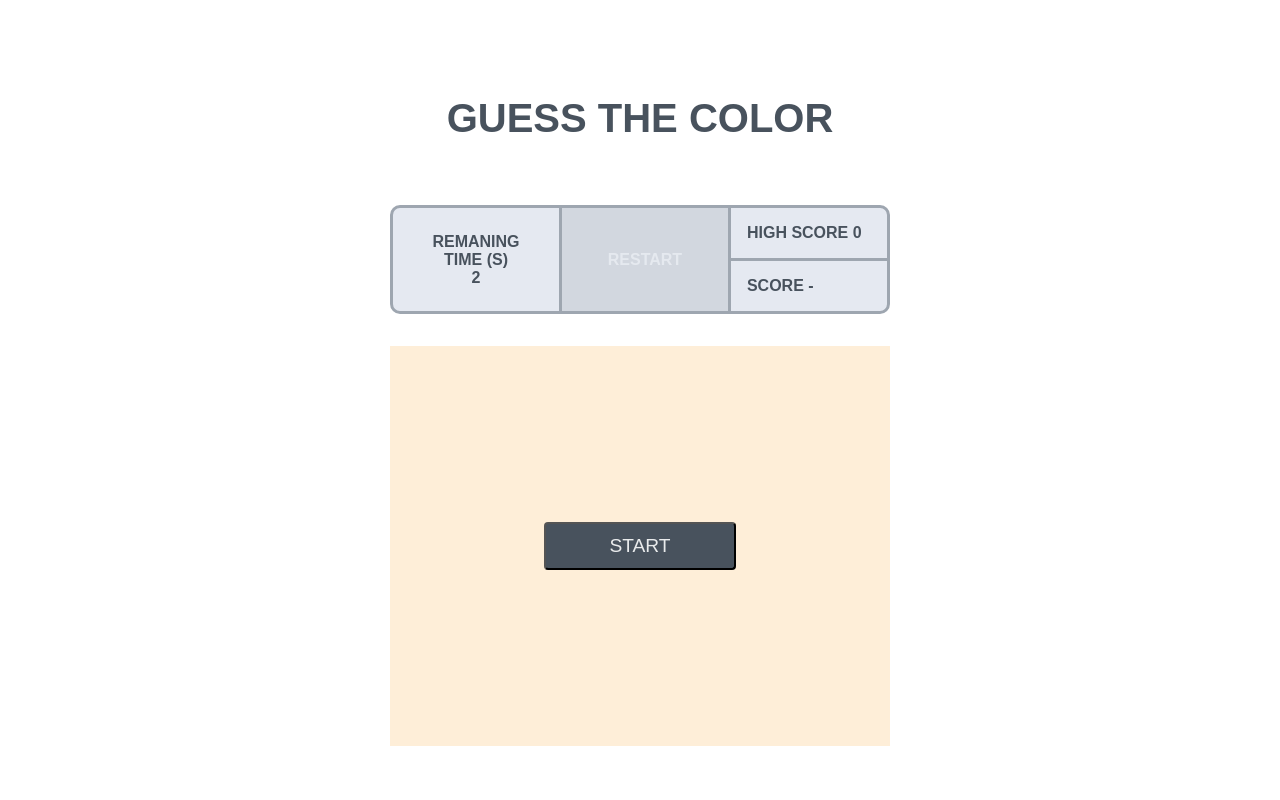
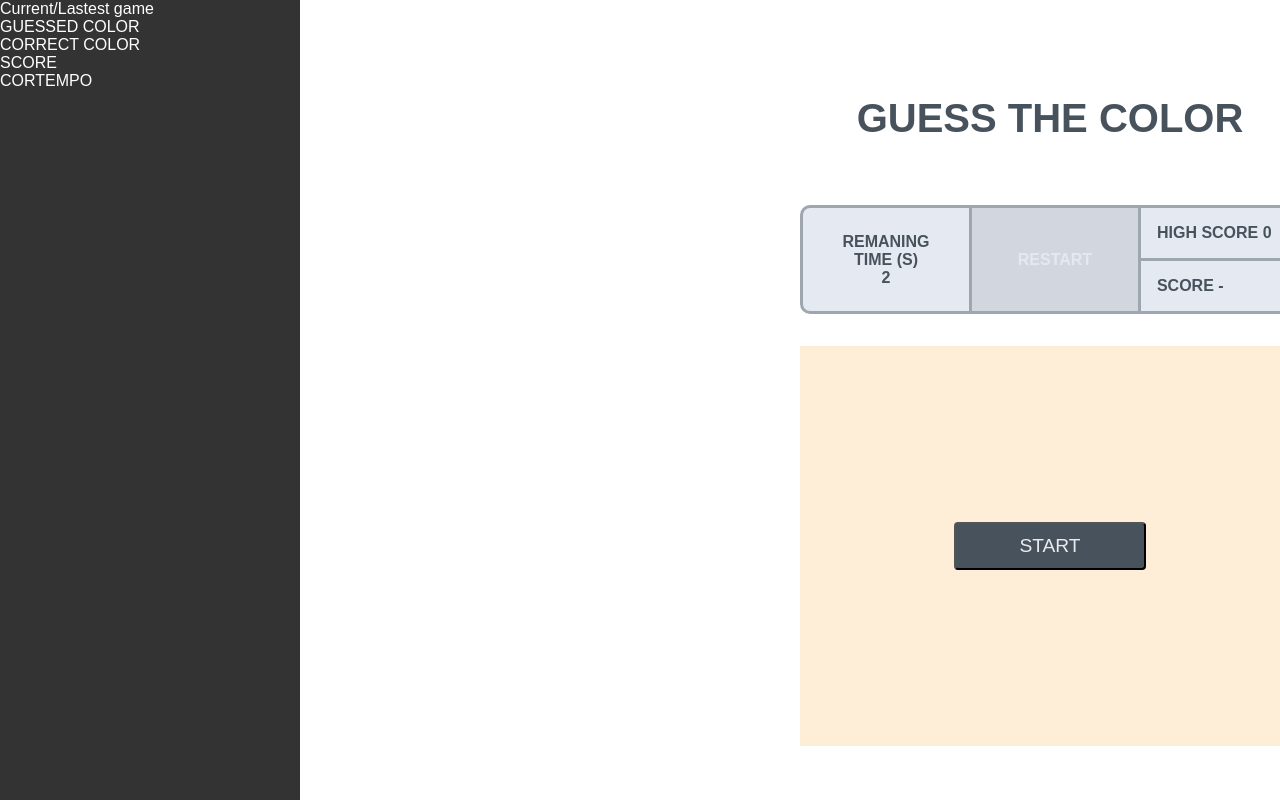
Before and after one commit to Arthur-Cyberpunk/hexa_challenge, a React (Create React App) app: page / in a window 1280 px wide. Built offline with nearby package versions, Linux system fonts and the light colour scheme.

Commit message:
create side menu

```diff
--- a/src/components/ModalGame/index.jsx
+++ b/src/components/ModalGame/index.jsx
@@ -1,4 +1,5 @@
 import { useEffect, useState } from "react";
+import SideMenu from '../SideMenu';
 import "./styles.scss";
 
 const ModalGame = () => {
@@ -95,6 +96,8 @@ const ModalGame = () => {
 
   return (
     <div className="container">
+        <SideMenu></SideMenu>
+
       <div className="boxGuessColor">
         <h1 className="title">Guess the color</h1>
         <div className="boxTime">
--- a/src/components/ModalGame/styles.scss
+++ b/src/components/ModalGame/styles.scss
@@ -1,6 +1,7 @@
 .container {
     width: 100%;
     height: 100vh;
+    display: flex;
 
     .boxGuessColor {
         display: flex;
@@ -8,6 +9,7 @@
         align-items: center;
         padding-top: 6rem;
         text-transform: uppercase;
+        transform: translate(100%);
 
         .title {
             font-size: 2.5rem;
--- /dev/null
+++ b/src/components/SideMenu/index.jsx
@@ -0,0 +1,20 @@
+import "./styles.scss";
+
+const SideMenu = () => {
+    return (
+        <div className="containerr">
+            <span className="title">Current/Lastest game</span>
+            <div className="boxSubTitles">
+                <p>GUESSED COLOR</p>
+                <p>CORRECT COLOR</p>
+                <p>SCORE</p>
+            </div>
+            <div className="boxInfo">
+                <span className="color">COR</span>
+                <span className="seconds">TEMPO</span>
+            </div>
+        </div>
+    )
+}
+
+export default SideMenu
--- /dev/null
+++ b/src/components/SideMenu/styles.scss
@@ -0,0 +1,32 @@
+.containerr {
+    width: 300px; /* Largura do menu */
+    height: 100%;
+    background-color: #333;
+    color: #fff;
+    //display: flex;
+    //flex-direction: column;
+
+    .title {
+
+    }
+
+    .boxSubTitles {
+
+
+        p {
+
+        }
+    }
+
+    .boxInfo {
+
+
+        .color {
+
+        }
+
+        .seconds {
+
+        }
+    }
+}
```
